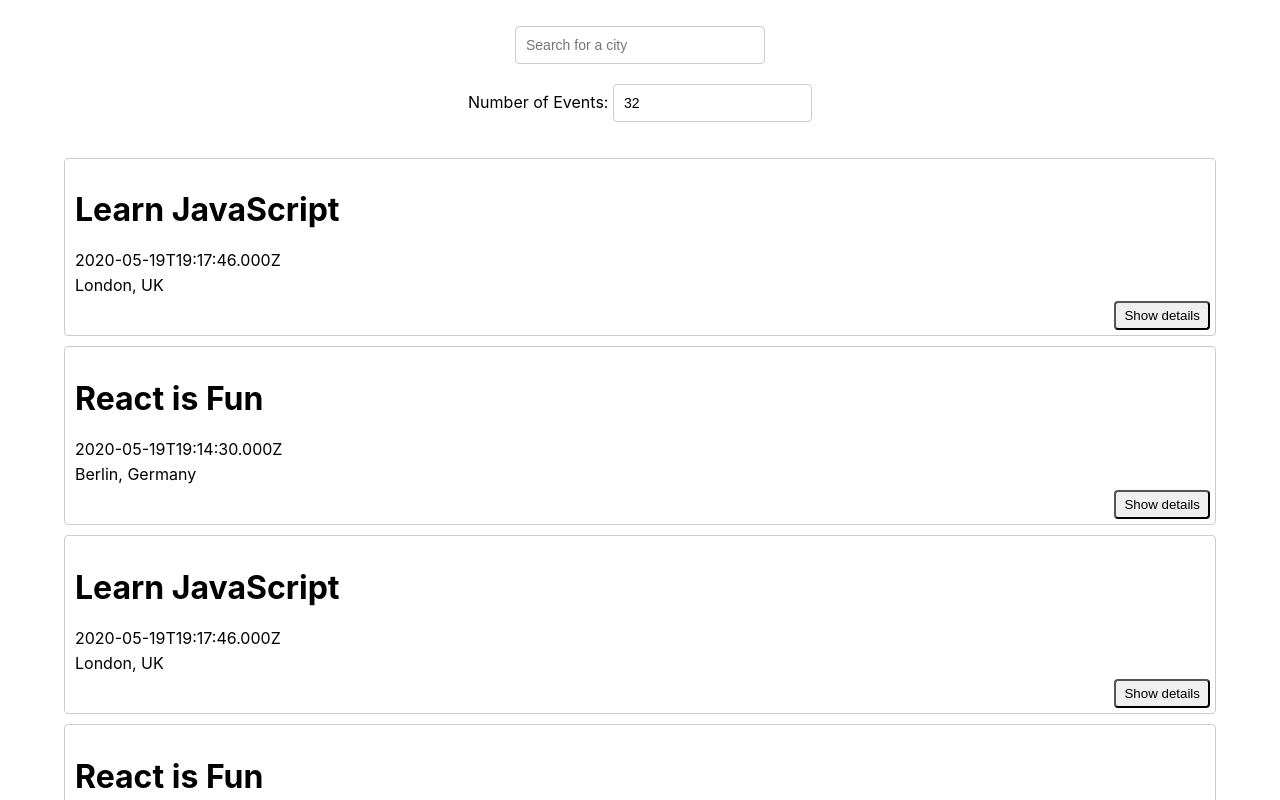
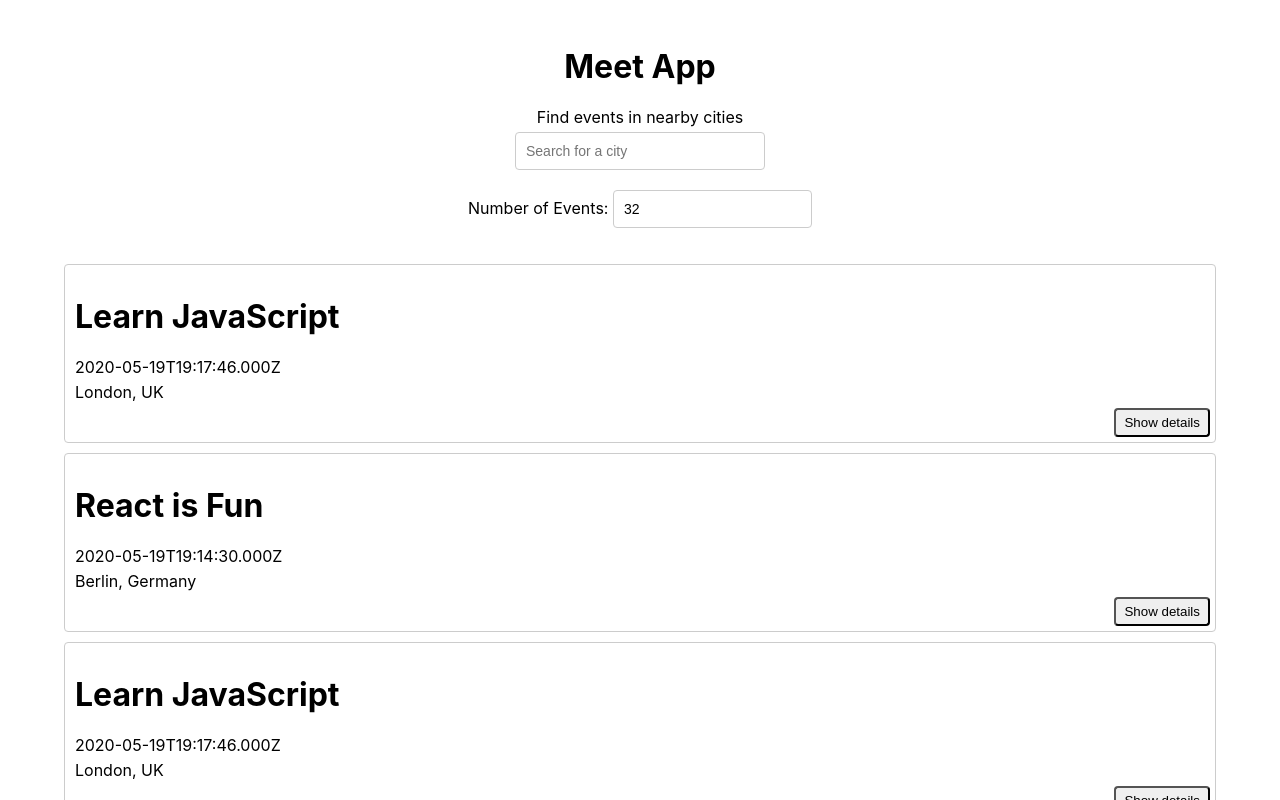
Before and after one commit to karidreyer/meet, a React (Create React App) app: page / in a window 1280 px wide. Shown: the top 800 px of the page. Built offline with nearby package versions, Linux system fonts and the light colour scheme; what atatus-spa would draw is missing.

Commit message:
Fix: warning alert code update

```diff
--- a/src/App.js
+++ b/src/App.js
@@ -43,10 +43,12 @@ function App() {
 
   return (
     <div className="App">
+      <h1>Meet App</h1>
+      <p>Find events in nearby cities</p>
       <div className="alerts-container">
-        {infoAlert && <InfoAlert text={infoAlert} />}
-        {errorAlert && <ErrorAlert text={errorAlert} />}
-        {warningAlert && <WarningAlert text={warningAlert} />}
+        {infoAlert.length ? <InfoAlert text={infoAlert}/> : null}
+        {errorAlert.length ? <ErrorAlert text={errorAlert}/> : null}
+        {warningAlert.length ? <WarningAlert text={warningAlert}/> : null}
       </div>
       <CitySearch
         allLocations={allLocations}
```
